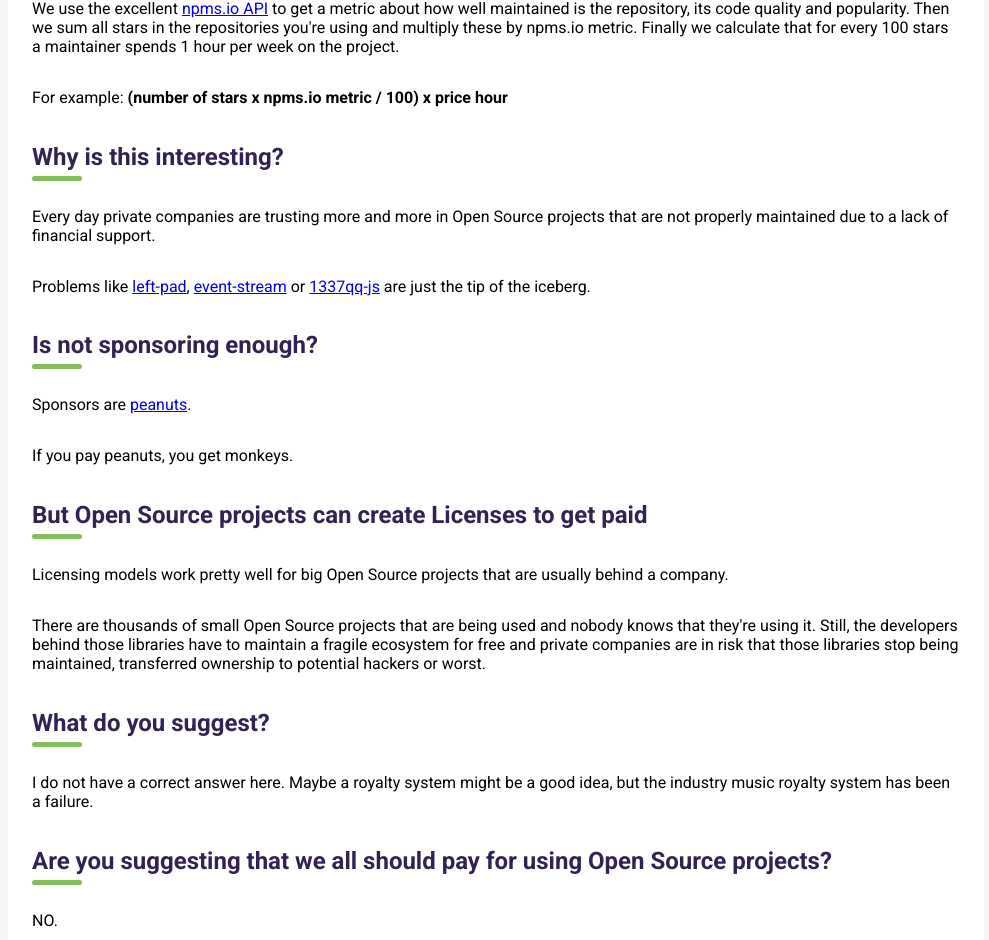
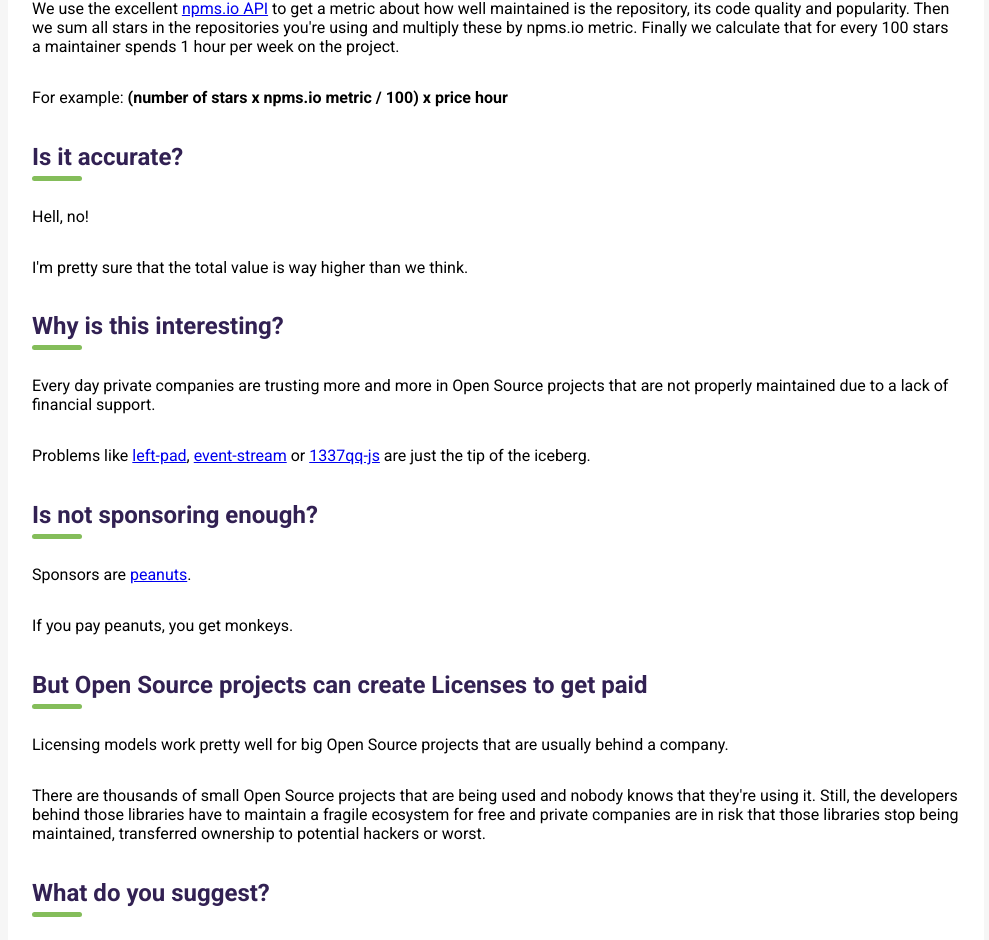
Before and after one commit to Elecash/os-calculator, an Angular app: page / in a window 1280 px wide. Shown: the part 790-1730 px from the top of the page, without its empty margins (144-1133 px from the left). Built offline with nearby package versions, Linux system fonts and the light colour scheme.

Commit message:
Add accuracy Q&A

```diff
--- a/src/app/home/home.component.html
+++ b/src/app/home/home.component.html
@@ -33,6 +33,10 @@
         using and multiply these by npms.io metric. Finally we calculate that for every 100 stars a maintainer spends 1
         hour per week on the project.</p>
     <p>For example: <strong>(number of stars️ x npms.io metric / 100) x price hour</strong></p>
+
+    <h2>Is it accurate?</h2>
+    <p>Hell, no!</p>
+    <p>I'm pretty sure that the total value is way higher than we think.</p>
 
     <h2>Why is this interesting?</h2>
     <p>Every day private companies are trusting more and more in Open Source projects that are not properly maintained
```
